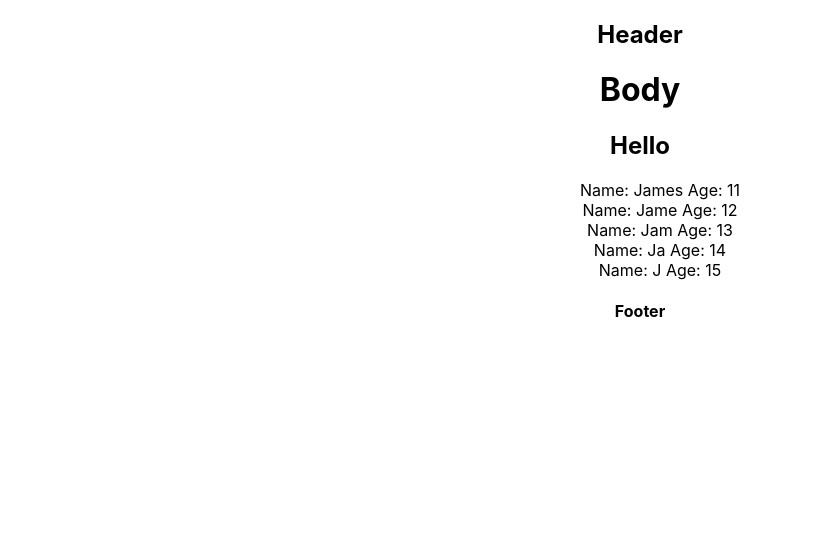
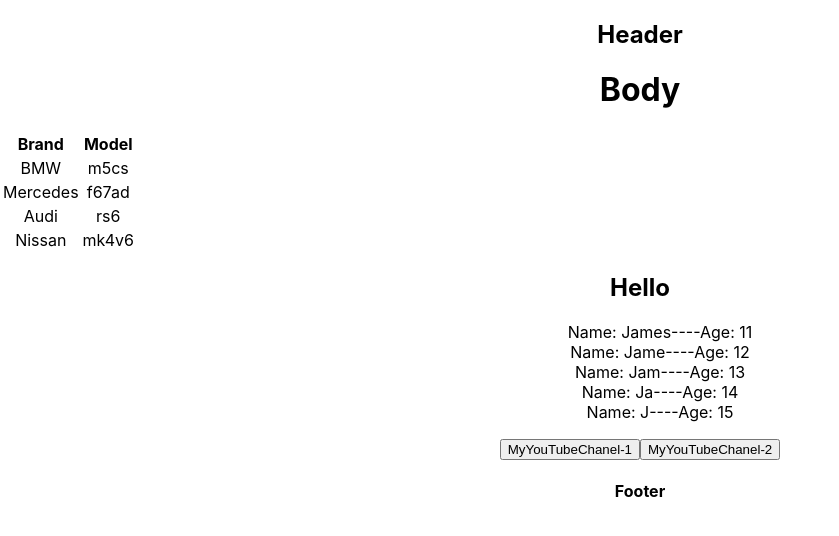
Before and after one commit to AlexMuhin-IT/PractikForIgor, a React (Create React App) app: page / in a window 1280 px wide. Shown: the top 536 px of the page, without its empty margins (0-839 px from the left). Built offline with nearby package versions, Linux system fonts and the light colour scheme.

Commit message:
микротаски 3 задание сделал

```diff
--- a/src/components/Body.tsx
+++ b/src/components/Body.tsx
@@ -1,5 +1,6 @@
 import React from 'react';
 import {NewComponint} from "./NewComponint";
+import {NewLesson} from "./NewLesson";
 
 type BodyPropsType = {
     title: string
@@ -19,7 +20,8 @@ export const Body = (props: BodyPropsType) => {
     return (
         <div>
             <h1>{props.title}</h1>
-            <NewComponint students={students} />
+            <NewComponint students={students}/>
+            <NewLesson/>
         </div>
     );
 };
--- a/src/components/Cars.tsx
+++ b/src/components/Cars.tsx
@@ -1,9 +1,33 @@
 import React from 'react';
 
-export const Cars = () => {
+type CarsPropsType = {
+    cars: Array<CarsType>
+}
+type CarsType = {
+    manufacturer: string
+    model: string
+}
+
+export const Cars = (props: CarsPropsType) => {
     return (
         <div>
-            <h3>World</h3>
+            <table>
+                <tr>
+                    <th>Brand</th>
+                    <th>Model</th>
+                </tr>
+                {props.cars.map((CarsType) => { // вопрос: как тут вставить индекс аналог Id
+                    return (
+                        <>
+                            <tr>
+                                <td>{CarsType.manufacturer}</td>
+                                <td>{CarsType.model}</td>
+                            </tr>
+                        </>
+                    )
+                })}
+
+            </table>
         </div>
     );
 };
--- a/src/components/NewComponint.tsx
+++ b/src/components/NewComponint.tsx
@@ -1,11 +1,11 @@
 import React from 'react';
+import {Cars} from "./Cars";
+
 
 type NewComponentType = {
     // students: Array<StudentType>
     students: StudentType[]
 }
-
-
 type StudentType = {
     id: number
     name: string
@@ -13,24 +13,35 @@ type StudentType = {
 }
 
 export const NewComponint = (props: NewComponentType) => {
+
+    const topCars = [
+        {manufacturer: 'BMW', model: 'm5cs'},
+        {manufacturer: 'Mercedes', model: 'f67ad'},
+        {manufacturer: 'Audi', model: 'rs6'},
+        {manufacturer: 'Nissan', model: 'mk4v6'},
+    ]
+
     return (
         <>
+            <Cars cars={topCars}/>
             <div>
                 <h2>Hello</h2>
             </div>
             <div>
                 <ul>
-                    {props.students.map((s, id) => {
+                    {props.students.map((s, key) => {
                         return (
                             <li key={s.id}>
-                                <span>Name: {s.name} </span>
+                                <span>Name: {s.name}----</span>
                                 <span>Age: {s.age}</span>
                             </li>
                         )
                     })}
                 </ul>
             </div>
+
         </>
     )
-        ;
-};
+}
+
+// Вопрос: почему в Body можно вставить одинаковое значение students= students а тут нет
--- /dev/null
+++ b/src/components/NewLesson.tsx
@@ -0,0 +1,23 @@
+import React, {MouseEvent} from 'react';
+
+
+export const NewLesson = () => {
+//
+//     const message = () =>{
+//         console.log("Vasya is click button")
+//     }
+// const message2 = () => {
+//         console.log("Ivan is click button")
+// }
+    const onClickHandler = (name: string) => {
+        console.log(name);
+    }
+
+    return (
+        <div>
+            <button onClick={() => onClickHandler('Vasya')}>MyYouTubeChanel-1</button>
+            <button onClick={() => onClickHandler("Ivan")}>MyYouTubeChanel-2</button>
+
+        </div>
+    );
+};
```
